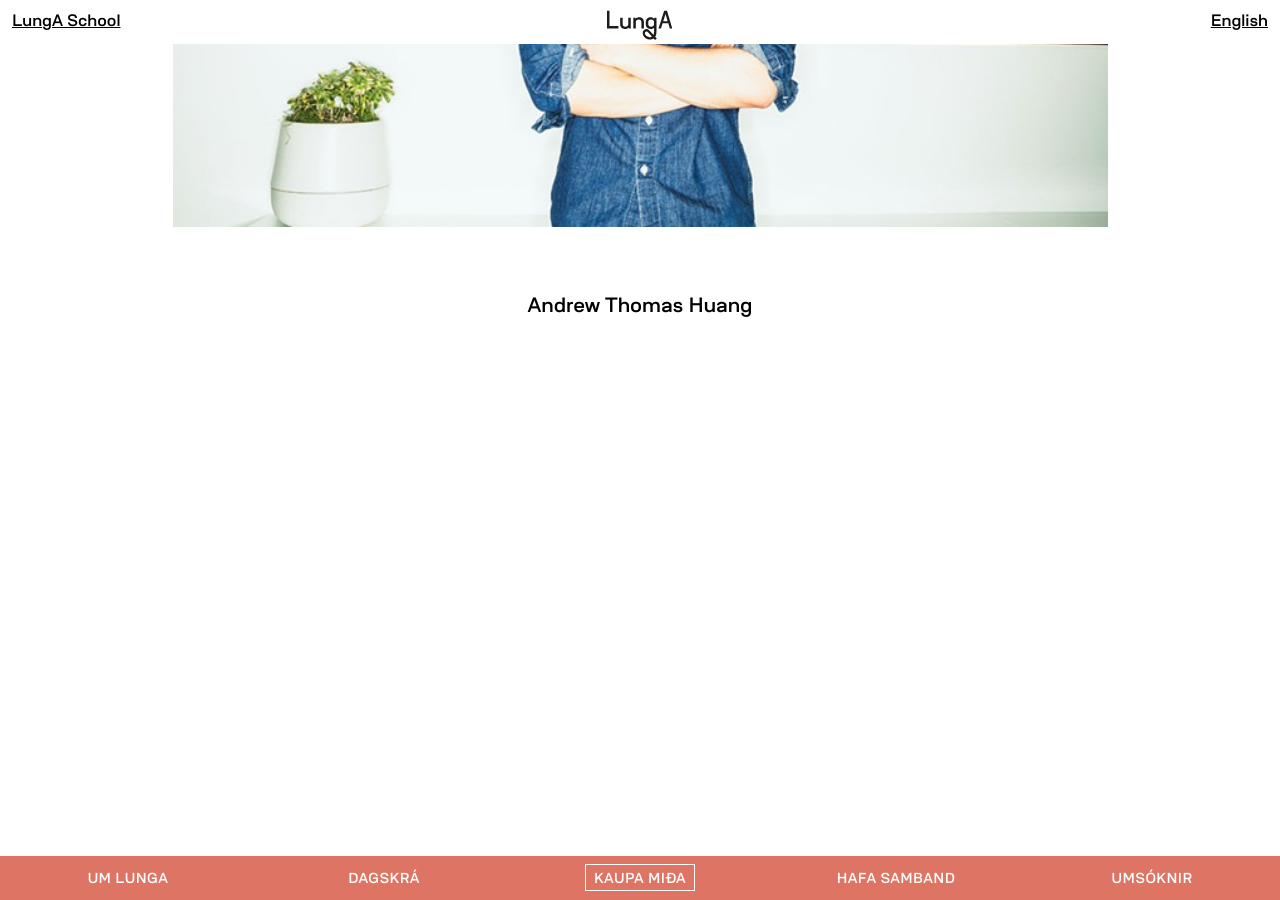
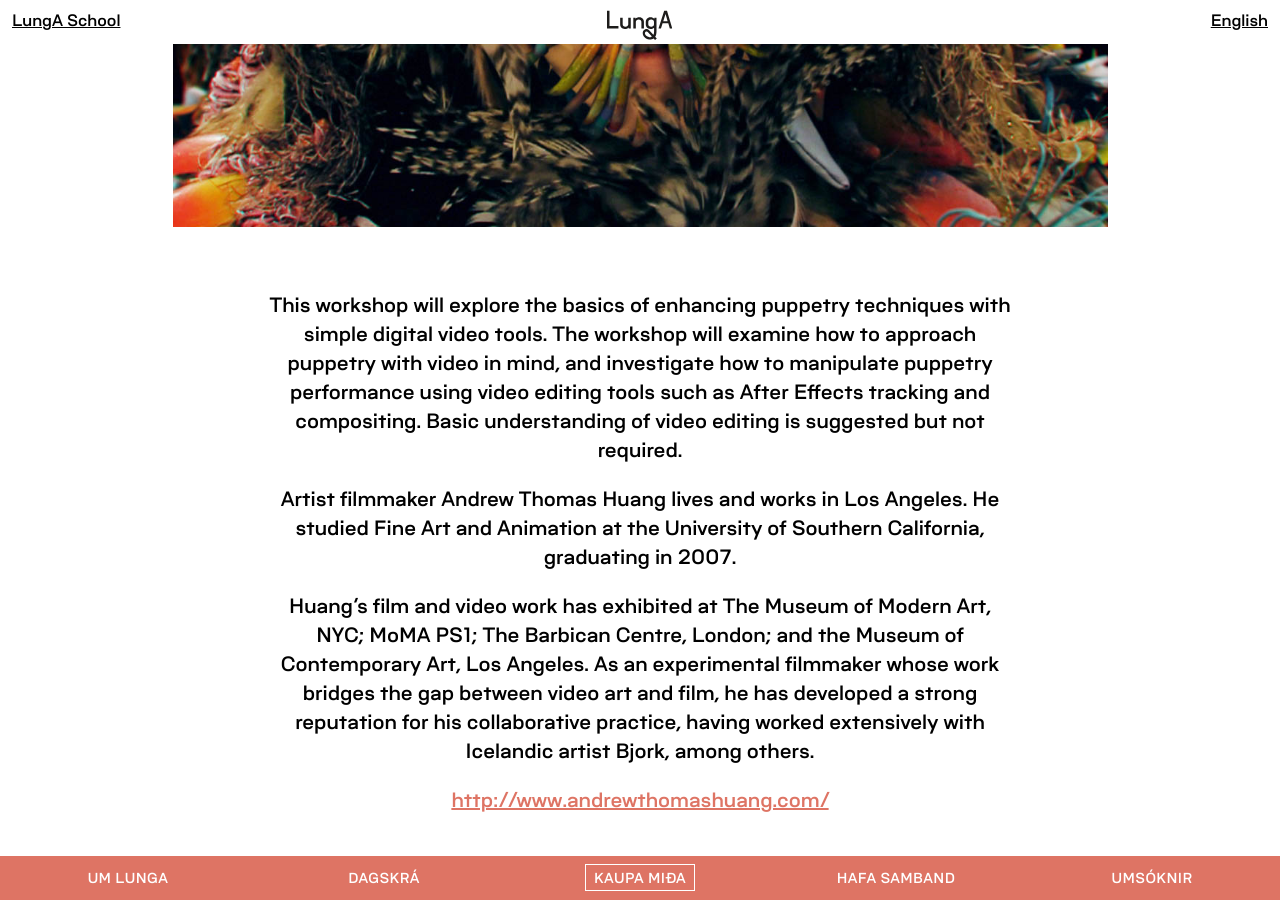
Before and after one commit to halldorel/lunga, a Jekyll site: the page built from workshops/puppetry-digital-video.md, in a window 1280 px wide and 900 px high, scrolled down 649 px. Built offline with Jekyll 4.4.1, drawn with Linux system fonts in a browser that asks for light colours; nearby versions of some CDN libraries; a script that is not in the unit is left out.

Commit message:
Update Workshops “puppetry-digital-video”

```diff
--- a/workshops/puppetry-digital-video.md
+++ b/workshops/puppetry-digital-video.md
@@ -1,8 +1,18 @@
 ---
 layout: page
 title: Puppetry & Digital Video
-cover_photo: /img/uploads/huang1-1.jpg
+cover_photo: /img/uploads/solipsist_still_11a_s.jpg
 images:
   - /img/uploads/lunga_workshop_fb_share.jpg
 ---
-Andrew Thomas Huang
+This workshop will explore the basics of enhancing puppetry techniques with simple digital video tools. The workshop will examine how to approach puppetry with video in mind, and investigate how to manipulate puppetry performance using video editing tools such as After Effects tracking and compositing. Basic understanding of video editing is suggested but not required.
+
+
+
+Artist filmmaker Andrew Thomas Huang lives and works in Los Angeles. He studied Fine Art and Animation at the University of Southern California, graduating in 2007.
+
+Huang's film and video work has exhibited at The Museum of Modern Art, NYC; MoMA PS1; The Barbican Centre, London; and the Museum of Contemporary Art, Los Angeles. As an experimental filmmaker whose work bridges the gap between video art and film, he has developed a strong reputation for his collaborative practice, having worked extensively with Icelandic artist Bjork, among others.
+
+
+
+<http://www.andrewthomashuang.com/>
```
